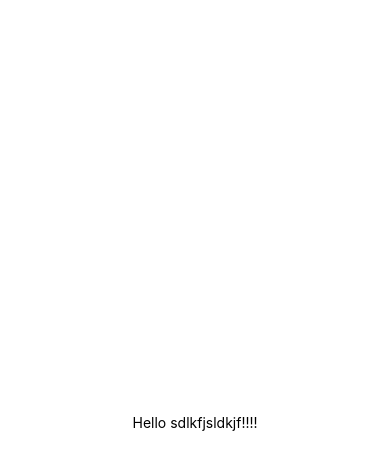
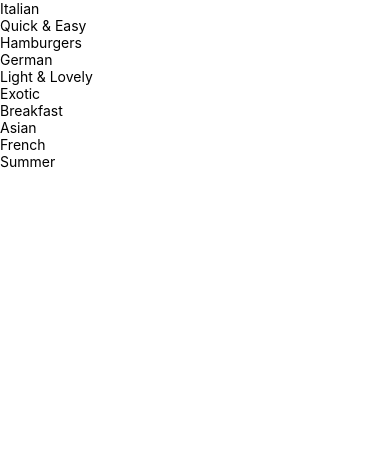
Before and after one commit to missatrox44/meal-app, a React Native app: screen / in a window 390 px wide. Shown: the top 470 px of the page. Built offline with nearby package versions, Linux system fonts and the light colour scheme.

Commit message:
output Meal categories, no styling

```diff
--- a/App.js
+++ b/App.js
@@ -1,20 +1,15 @@
 import { StatusBar } from 'expo-status-bar';
-import { StyleSheet, Text, View } from 'react-native';
+import { StyleSheet } from 'react-native';
+import CategoriesScreen from './screens/CategoriesScreen';
 
 export default function App() {
   return (
-    <View style={styles.container}>
-      <Text>Hello sdlkfjsldkjf!!!!</Text>
-      <StatusBar style="auto" />
-    </View>
+   <CategoriesScreen />
   );
 }
 
 const styles = StyleSheet.create({
   container: {
-    flex: 1,
-    backgroundColor: '#fff',
-    alignItems: 'center',
-    justifyContent: 'center',
+
   },
 });
--- /dev/null
+++ b/components/CategoryGridTile.js
@@ -0,0 +1,17 @@
+import { View, Pressable, Text } from 'react-native';
+
+function CategoryGridTile({ title, color }) {
+  return (
+    <View>
+      <Pressable>
+        <View>
+          <Text>
+            {title}
+          </Text>
+        </View>
+      </Pressable>
+    </View>
+  )
+}
+
+export default CategoryGridTile;
--- /dev/null
+++ b/screens/CategoriesScreen.js
@@ -0,0 +1,17 @@
+import { FlatList } from 'react-native';
+import CategoryGridTile from '../components/CategoryGridTile';
+import { CATEGORIES } from '../data/dummy-data';
+
+//optional helper function to keep JSX code leaner in CategoriesScreen function
+function renderCategoryItem(itemData) {
+  return <CategoryGridTile title={itemData.item.title} color={itemData.item.color} />;
+}
+
+function CategoriesScreen() {
+  return <FlatList
+    data={CATEGORIES}
+    keyExtractor={(item) => item.id}
+    renderItem={renderCategoryItem} />
+}
+
+export default CategoriesScreen;
```
